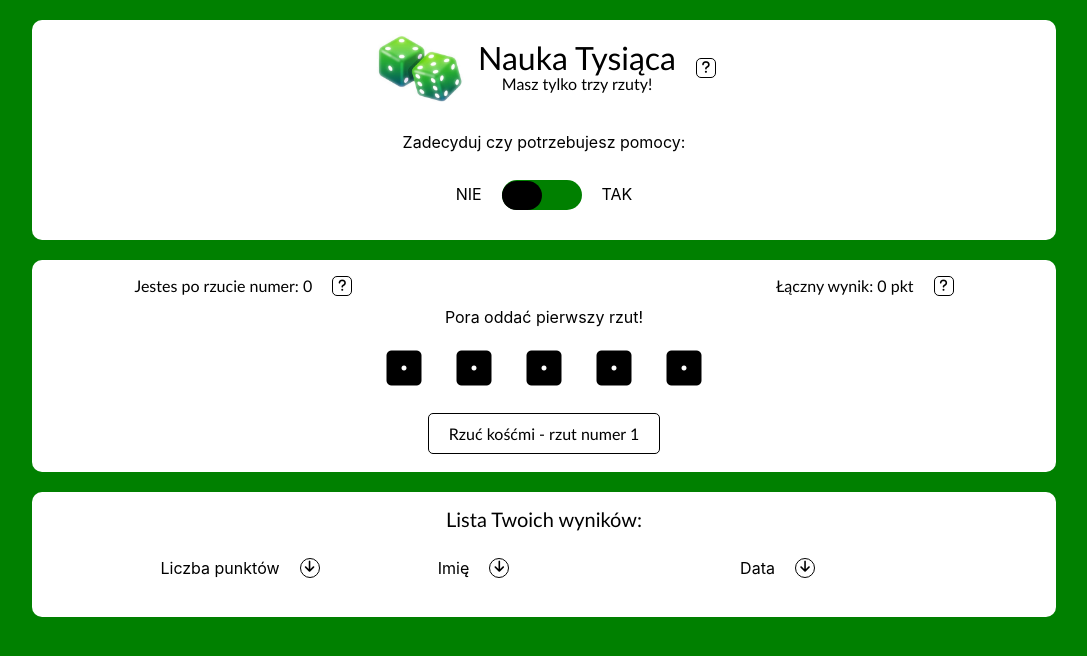
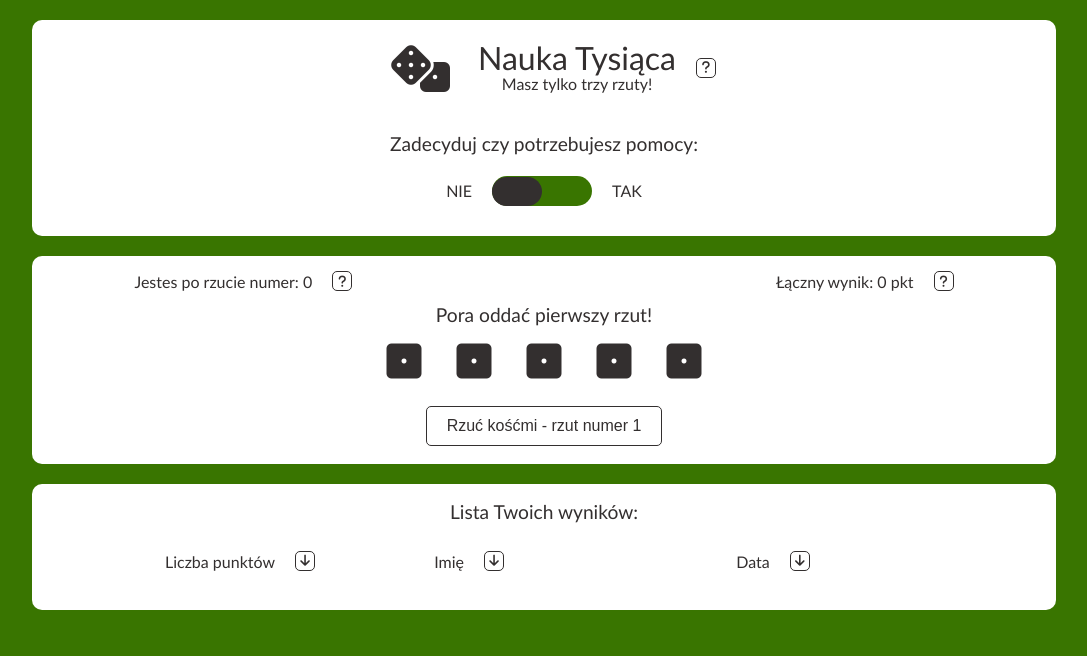
Before and after one commit to SosiKrolWalbrzycha/1000, a React (Create React App) app: page / in a window 1280 px wide. Shown: the top 656 px of the page, without its empty margins (96-1183 px from the left). Built offline with nearby package versions, Linux system fonts and the light colour scheme.

Commit message:
Koniec, mona doda zmiany kolorow

```diff
--- a/src/App.scss
+++ b/src/App.scss
@@ -1,25 +1,45 @@
-html{
+@import './colors.scss';
+
+html {
 	box-sizing: border-box;
 	margin: 0;
 	padding: 0;
-  box-sizing: border-box;
-  background-color: green;
+	background-color: $background-color;
 }
-
 
 .App {
 	display: flex;
-  position: relative;
 	flex-direction: column;
 	justify-content: start;
 	align-items: center;
-  position: relative;
 	text-align: center;
 	width: 100%;
 	height: 100vh;
 	padding-top: 20px;
+	position: relative;
+	font-family: 'Gill Sans', 'Gill Sans MT', Calibri, 'Trebuchet MS', sans-serif;
+
+	p, H1, h2 {
+		color: $main-color;
 	}
 
-button{
+	p {
+		font-size: 1rem;
+	}
+
+	H1 {
+		font-size: 2rem;
+		margin-bottom: 10px;
+	}
+
+	h2 {
+		text-align: center;
+		font-size: 1.2rem;
+		font-weight: lighter;
+		margin-bottom: 10px;
+	}
+}
+
+button {
 	cursor: pointer;
 }
--- /dev/null
+++ b/src/colors.scss
@@ -0,0 +1,3 @@
+$main-color: rgb(51, 47, 47);
+$field-color: rgb(255, 255, 255);
+$background-color: rgb(57, 117, 0);
--- a/src/content.jsx
+++ b/src/content.jsx
@@ -193,7 +193,7 @@ const Content = props => {
 					<Tooltip id='third-tooltip' place='bottom-end' className='supportWindow' events={['hover']} />
 				</div>
 			</div>
-			<p>{message}</p>
+			<h2>{message}</h2>
 			<div className='dices'>{singleDiceScore(cubeScore)}</div>
 			<div className='buttons'>
 				<button className={throwNumber === 0 ? 'throwButton activeButton' : 'throwButton'} onClick={handleButton}>
@@ -239,7 +239,7 @@ const Content = props => {
 							: 'throwButton'
 					}
 					onClick={resetState}>
-					Jeśli nie zaznaczysz układu będzie fura - kliknij aby zacząć od nowa
+					Jeśli nie zaznaczysz w tym rzucie układu lub kości punktowanej to będzie fura - kliknij aby zacząć od nowa
 				</button>
 				<button
 					onClick={showAddScore}
--- a/src/content.scss
+++ b/src/content.scss
@@ -1,10 +1,12 @@
+@import './colors.scss';
+
 .diceScore {
 	margin-top: 20px;
 	display: flex;
 	flex-direction: column;
 	align-items: center;
 	width: 100%;
-	background-color: rgb(255, 255, 255);
+	background-color:$field-color;
 
 	.firstLine {
 		display: flex;
@@ -18,11 +20,6 @@
 			align-items: center;
 		}
 
-		p {
-			font-family: 'Gill Sans', 'Gill Sans MT', Calibri, 'Trebuchet MS', sans-serif;
-			font-weight: lighter;
-		}
-
 		.support {
 			margin-left: 20px;
 			padding-top: 2px;
@@ -31,24 +28,24 @@
 			justify-content: center;
 			width: 20px;
 			height: 20px;
-			background-color: #fff;
-			border: 1px solid rgb(0, 0, 0);
+			background-color: $field-color;
+			border: 1px solid $main-color;
 			border-radius: 5px;
-			color: green;
+
 			transition: background-color .3s;
 			.fa-solid{
 				display: flex;
 				justify-content: center;
 				align-items: center;
-				color: black;
+				color: $main-color;
 				font-size: .8rem;
 				transition: color .3s;
 			}
 
 		}
 
-		.support:hover {background-color: rgb(0, 0, 0);
-			.fa-solid{color: white;}
+		.support:hover {background-color: $main-color;
+			.fa-solid{color: $field-color;}
 		border: none;}
 
 		.supportWindow {
@@ -56,7 +53,7 @@
 			align-items: center;
 			justify-content: center;
 			width: 300px;
-			background-color: rgb(0, 0, 0);
+			background-color: $main-color
 
 		}
 
@@ -65,7 +62,7 @@
 	.dices {
 		display: flex;
 		flex-direction: row;
-		color: rgb(0, 0, 0);
+		color: $main-color;
 		margin-top: -10px;
 	}
 
@@ -89,7 +86,7 @@
 	}
 
 	.active {
-		border: 1px solid rgb(0, 0, 0);
+		border: 1px solid rgba($main-color, 0.6);
 		border-radius: 5px;
 	}
 }
@@ -109,10 +106,9 @@
 	justify-content: center;
 	width: 20px;
 	height: 20px;
-	background-color: #fff;
-	border: 1px solid rgb(0, 0, 0);
+	background-color: $field-color;
+	border: 1px solid $main-color;
 	border-radius: 5px;
-	color: green;
 
 }
 
@@ -121,16 +117,16 @@
 	align-items: center;
 	justify-content: center;
 	width: 300px;
-	background-color: rgb(0, 0, 0);
+	background-color: $main-color;
+	h3,p{color:$field-color;}
 }
 
 .throwButton {
 	display: none;
-	background-color: white;
-	color: black;
-	font-family: 'Gill Sans', 'Gill Sans MT', Calibri, 'Trebuchet MS', sans-serif;
+	background-color: $field-color;
+	color: $main-color;
 	font-size: 1rem;
-	border: 1px solid black;
+	border: 1px solid $main-color;
 	border-radius: 5px;
 	padding: 10px 20px;
 	margin: 10px 10px;
@@ -138,8 +134,8 @@
 }
 
 .throwButton:hover {
-	background-color: rgb(0, 0, 0);
-	color: rgb(255, 255, 255);
+	background-color: $main-color;
+	color: $field-color;
 }
 
 .activeButton {
--- a/src/footer.jsx
+++ b/src/footer.jsx
@@ -87,13 +87,13 @@ const Footer = props => {
 	return (
 		<div className={support === 1 ? 'diceTeacher active' : 'diceTeacher'}>
 			<div className='firstLine'>
-				<p>Twój wirtualny pomocnik:</p>
+				<h2>Twój wirtualny pomocnik:</h2>
 				<button
 					className='support'
 					data-tooltip-id='fourth-tooltip'
 					data-tooltip-html='<div><h3>Wirtualny pomocnik</h3><p>Jeśli po rzucie nie wiesz jakie masz możliwości to poniżej wyśiwietlą się możliwości wraz z wynikiem. Po kliknięciu w przycisk podpowiedzi określone kości zostaną zaznaczone automatycznie.</p></div '
 					data-tooltip-variant='success'>
-					?
+					<i className='fa-solid fa-question'></i>
 				</button>
 				<Tooltip id='fourth-tooltip' place='top-end' className='supportWindow' events={['hover']} />
 			</div>
--- a/src/navbar.jsx
+++ b/src/navbar.jsx
@@ -43,7 +43,7 @@ const Navbar = () => {
 		<div className='navbar'>
 			<div className='navtext'>
 				<div className='logo'>
-					<img src={logo} alt='Dices Logo' />
+				<i class="fa-solid fa-dice"></i>
 				</div>
 				<div className='title'>
 					<h1>Nauka Tysiąca</h1>
@@ -62,7 +62,7 @@ const Navbar = () => {
 			</div>
 
 			<div className='range'>
-				<p>Zadecyduj czy potrzebujesz pomocy:</p>
+				<h2>Zadecyduj czy potrzebujesz pomocy:</h2>
 				<div className='switcher'><p className='txt'>NIE</p><input className='rangeinput' type='range' min='0' max='1' value={support} onChange={handleRange}/><p className='txt'>TAK</p></div>
 
 
--- a/src/navbar.scss
+++ b/src/navbar.scss
@@ -1,7 +1,9 @@
+@import './colors.scss';
 .navbar {
 	display: column;
-	background-color: white;
+	background-color: $field-color;
 	width: 100%;
+
 
 	.range {
 		.switcher {
@@ -9,12 +11,11 @@
 			justify-content: center;
 			align-items: center;
 
-			.txt{
+			.txt {
 				padding-bottom: 20px;
 			}
 
 			.rangeinput {
-
 				width: 80px;
 				margin-bottom: 20px;
 				margin-left: 20px;
@@ -23,23 +24,36 @@
 
 			.rangeinput {
 				-webkit-appearance: none;
-				color: green;
-				background-color: rgb(255, 255, 255);
+				width: 100px;
 			}
 
 			.rangeinput::-webkit-slider-runnable-track {
 				-webkit-appearance: none;
 				height: 30px;
-				background: green;
-
+				background: $background-color;
 				border-radius: 20px;
 			}
 			.rangeinput::-webkit-slider-thumb {
 				-webkit-appearance: none;
-				color: #fff;
 				margin-top: 1px;
 				height: 29px;
-				background: black;
+				background: $main-color;
+				border: none;
+				border-radius: 20px;
+				width: 50%;
+			}
+
+			.rangeinput::-moz-range-track {
+				-webkit-appearance: none;
+				height: 30px;
+				background: $background-color;
+				border-radius: 20px;
+			}
+
+			.rangeinput::-moz-range-thumb {
+				margin-top: 1px;
+				height: 29px;
+				background: $main-color;
 				border: none;
 				border-radius: 20px;
 				width: 50%;
@@ -52,7 +66,13 @@
 		align-items: center;
 		justify-content: center;
 
-		.logo {
+		.logo {	display: flex;
+			align-items: center;
+			justify-content: center;
+			i{
+				font-size: 3rem;
+				color: $main-color;
+			}
 			display: flex;
 			width: 6em;
 			height: 6em;
@@ -69,7 +89,7 @@
 
 			H1 {
 				font-size: 2rem;
-				font-family: 'Gill Sans', 'Gill Sans MT', Calibri, 'Trebuchet MS', sans-serif;
+
 				font-weight: lighter;
 
 				margin-bottom: 10px;
@@ -77,8 +97,6 @@
 
 			p {
 				font-size: 1rem;
-				font-family: 'Gill Sans', 'Gill Sans MT', Calibri, 'Trebuchet MS', sans-serif;
-				font-weight: lighter;
 			}
 		}
 
@@ -91,13 +109,14 @@
 			width: 20px;
 			height: 20px;
 			background-color: #fff;
-			border: 1px solid rgb(0, 0, 0);
+			border: 1px solid $main-color;
 			border-radius: 5px;
-			color: rgb(0, 0, 0);
-			background-color: color .3s;
-			.fa-solid{
-				color: black;
-				transition: color .3s;
+			color: $main-color;
+			background-color: color 0.3s;
+
+			.fa-solid {
+				color: $main-color;
+				transition: color 0.3s;
 			}
 		}
 
@@ -106,14 +125,15 @@
 			align-items: center;
 			justify-content: center;
 			width: 300px;
-			background-color: rgb(0, 0, 0);
+			background-color: $main-color;
+			h3,p{color:$field-color;}
 		}
 
 		.support:hover {
-			background-color: rgb(0, 0, 0);
-			.fa-solid{
+			background-color: $main-color;;
+			.fa-solid {
 				color: rgb(255, 255, 255);
-				transition: color .3s;
+				transition: color 0.3s;
 			}
 		}
 	}
--- a/src/scoreboard.scss
+++ b/src/scoreboard.scss
@@ -1,3 +1,5 @@
+@import './colors.scss';
+
 .scores {
 	display: flex;
 	flex-direction: column;
@@ -5,7 +7,7 @@
 	flex-direction: column;
 	align-items: center;
 	width: 100%;
-	background-color: rgb(255, 255, 255);
+	background-color: $field-color;
 	padding-bottom: 20px;
 	margin-bottom: 20px;
 
@@ -17,8 +19,8 @@
 
 		.nonSortBtn {
 			height: 20px;
-			background-color: #fff;
-			border: 1px solid black;
+			background-color: $field-color;
+			border: 1px solid $main-color;
 			border-radius: 10px;
 			display: flex;
 			justify-content: center;
@@ -27,15 +29,7 @@
 			height: 20px;
 		}
 
-		h2 {
-			text-align: center;
-			line-height: 20px;
-			font-size: 20px;
-			font-family: 'Gill Sans', 'Gill Sans MT', Calibri, 'Trebuchet MS', sans-serif;
-			font-weight: lighter;
 
-			margin-bottom: 10px;
-		}
 	}
 
 	.firstcolumname {
@@ -52,23 +46,23 @@
 					align-items: center;
 					height: 20px;
 					width: 20px;
-					border-radius: 10px;
-					background-color: white;
-					border: 1px solid black;
+					border-radius: 5px;
+					background-color: $field-color;
+					border: 1px solid $main-color;
 					transition: background-color .3s;
 
 					.fa-solid {
 						font-size: 0.8rem;
-						color: black;
+						color: $main-color;
 						transition: color .3s;
 					}
 				}
 				.sortBtn:hover {
-					background-color: rgb(0, 0, 0);
+					background-color: $main-color;
 
 					.fa-solid {
 						font-size: 0.8rem;
-						color: white;
+						color: $field-color;
 					}
 				}
 				.title {
```
Also changed, not shown: src/footer.scss (+23 -24 lines). Lines whose indentation alone changed are shown as unchanged.
